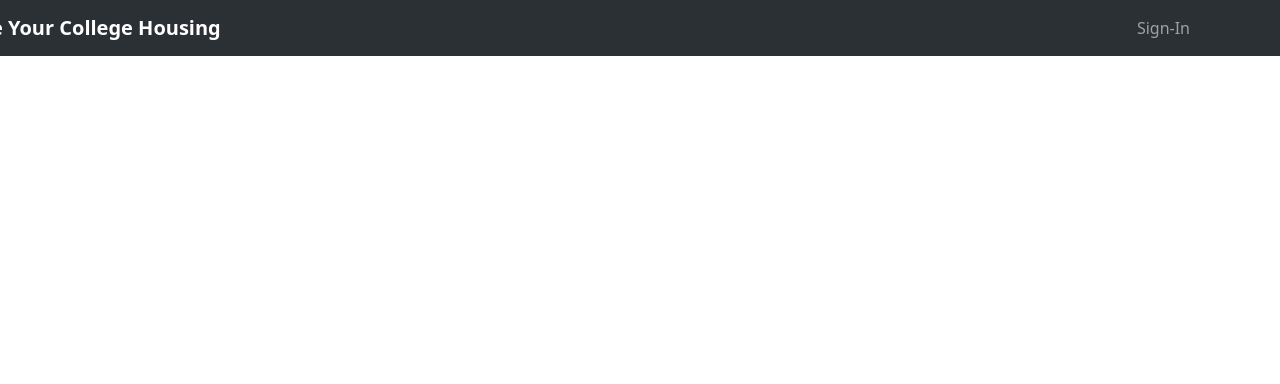
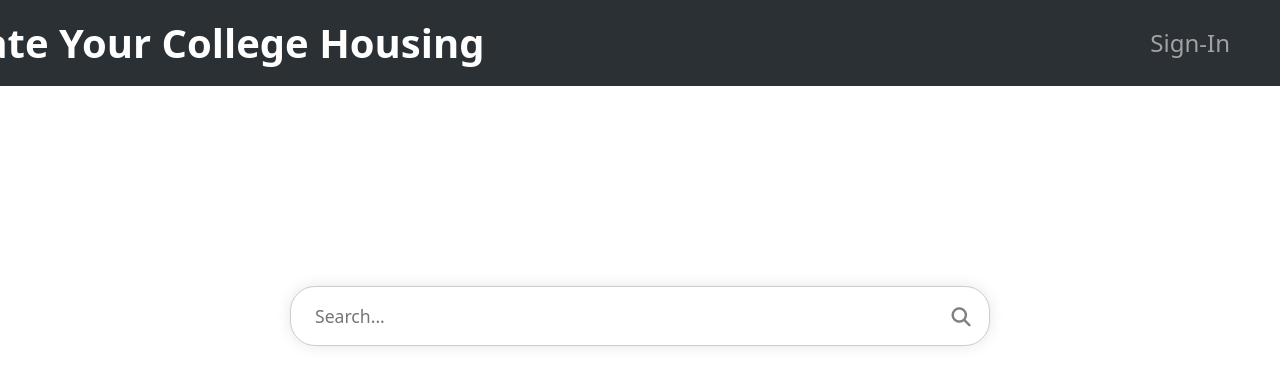
Before and after one commit to ZanePeck01/rate-college-housing, a React (Create React App) app in the folder collegeHousingRater/src/main/resources/front-end/react-ui/: page / in a window 1280 px wide. Shown: the top 384 px of the page. Built offline with nearby package versions, Linux system fonts and the light colour scheme.

Commit message:
Basic SearchBar component

```diff
--- a/collegeHousingRater/src/main/resources/front-end/react-ui/package.json
+++ b/collegeHousingRater/src/main/resources/front-end/react-ui/package.json
@@ -3,6 +3,7 @@
   "version": "0.1.0",
   "private": true,
   "dependencies": {
+    "@fortawesome/fontawesome-free": "^7.0.0",
     "@testing-library/dom": "^10.4.0",
     "@testing-library/jest-dom": "^6.6.3",
     "@testing-library/react": "^16.3.0",
--- a/collegeHousingRater/src/main/resources/front-end/react-ui/src/App.js
+++ b/collegeHousingRater/src/main/resources/front-end/react-ui/src/App.js
@@ -1,12 +1,17 @@
-import logo from './logo.svg';
 import './App.css';
+import './Components/NavBar.css'; // Import NavBar styles
+import './Components/SearchBar.css'; // Import SearchBar styles
 import NavBar from './Components/NavBar';
+import SearchBar from './Components/SearchBar';
 import 'bootstrap/dist/css/bootstrap.min.css';
+import '@fortawesome/fontawesome-free/css/all.min.css';
+
 
 function App() {
   return (
     <div className="App">
       <NavBar />  {/* Include the NavBar component */}
+      <SearchBar onSearch={(term) => console.log(term)} /> {/* Include the SearchBar component */}
     </div>
   );
 }
--- a/collegeHousingRater/src/main/resources/front-end/react-ui/src/Components/NavBar.css
+++ b/collegeHousingRater/src/main/resources/front-end/react-ui/src/Components/NavBar.css
@@ -1,17 +1,18 @@
 /* NavBar styles */
 .navbar {
-  margin-bottom: 20px;
+  min-height: 75px;
 }
 /*Logo/Title*/
 .navbar-brand {
   font-weight: bold;
-  font-size: 2rem;
-margin-left: -125px; /* Push left 20px */
+  font-size: 2.5rem !important;
+  margin-left: -125px; /* Push left 20px */
 }
 /*Sign-In Link*/
-.nav-link {
-  font-size: 1.5rem;
+.navbar-link {
+  font-size: 1.5rem !important;
+  margin-right: -40px;
 }
-.nav-link:hover {
+.navbar-link:hover {
   text-decoration: underline;
 }
--- a/collegeHousingRater/src/main/resources/front-end/react-ui/src/Components/NavBar.jsx
+++ b/collegeHousingRater/src/main/resources/front-end/react-ui/src/Components/NavBar.jsx
@@ -13,12 +13,12 @@ function NavBar() {
             {/* App ame and logo */}
             <Container>
                 {/* Logo/name, clicking it returns to home page*/}
-                <Navbar.Brand href="#home">Rate Your College Housing</Navbar.Brand>
+                <Navbar.Brand className="navbar-brand" href="#home">Rate Your College Housing</Navbar.Brand>
                 <Navbar.Toggle aria-controls="responsive-navbar-nav" />
                 <Navbar.Collapse className="justify-content-end" id="responsive-navbar-nav">
                 <Nav>
                     {/* Sign-in link */}
-                    <Nav.Link eventKey={2} href="#sign-in">
+                    <Nav.Link className="navbar-link" eventKey={2} href="#sign-in">
                     Sign-In
                     </Nav.Link>
                 </Nav>
--- a/collegeHousingRater/src/main/resources/front-end/react-ui/src/Components/SearchBar.css
+++ b/collegeHousingRater/src/main/resources/front-end/react-ui/src/Components/SearchBar.css
@@ -0,0 +1,29 @@
+.search-bar-wrapper {
+  display: flex;
+  position: relative;
+  align-items: center;
+  justify-content: center;
+  margin: 20px auto; /* Center the search bar */
+  margin-top: 200px;
+  width: 100%;
+  max-width: 700px;
+  border: 1px solid #ccc;
+  border-radius: 25px;
+  padding: 8px 16px;
+  background-color: white;
+  box-shadow: 0 0 15px rgba(0,0,0,0.1);
+}
+
+.search-bar {
+  flex: 1;
+  border: none;
+  outline: none;
+  font-size: 1.1rem;
+  padding: 8px;
+}
+
+.search-icon {
+  font-size: 1.2rem;
+  color: gray;
+  margin-left: 10px;
+}
--- a/collegeHousingRater/src/main/resources/front-end/react-ui/src/Components/SearchBar.jsx
+++ b/collegeHousingRater/src/main/resources/front-end/react-ui/src/Components/SearchBar.jsx
@@ -0,0 +1,32 @@
+    import React, { useState } from 'react';
+    import './SearchBar.css'; // Import SearchBar styles
+
+    //SearchBar component
+
+    //state varaible to hold the search term
+    function SearchBar({ onSearch }) {
+      const [searchTerm, setSearchTerm] = useState('');
+
+    //handleChange function to update the search term
+      const handleChange = (event) => {
+        setSearchTerm(event.target.value);
+        onSearch(event.target.value); // Pass the search term to a parent component or handler
+      };
+
+    //render the search bar with an input field and a search icon
+    //the input field will call handleChange on change
+      return (
+        <div className="search-bar-wrapper">
+        <input
+            type="text"
+            className="search-bar"
+            placeholder="Search..."
+            value={searchTerm}
+            onChange={handleChange}
+        />
+        <i className="fas fa-search search-icon"></i>
+        </div>
+      );
+    }
+
+    export default SearchBar;
```
Also changed, not shown: 1 other file (tests, documents, lock files or other folders).
